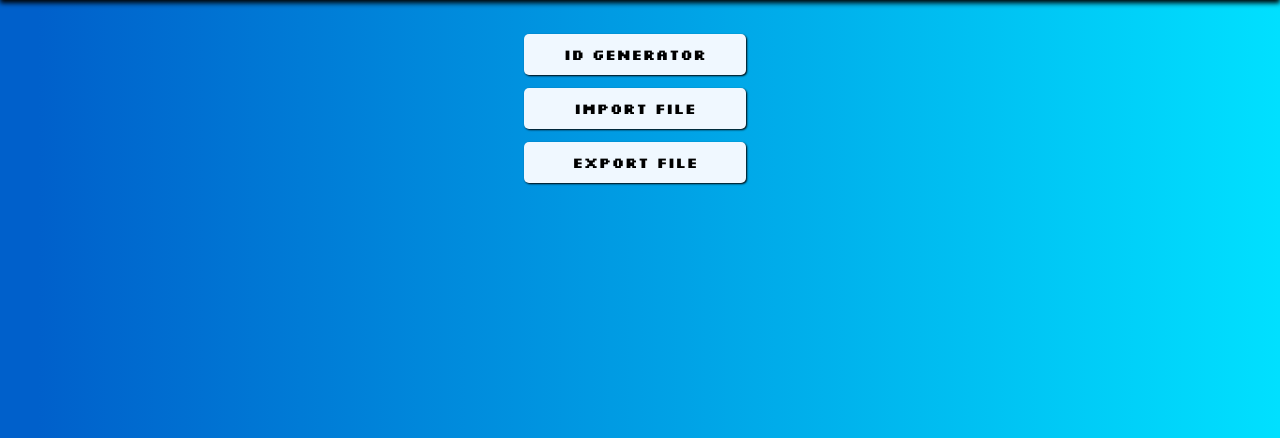
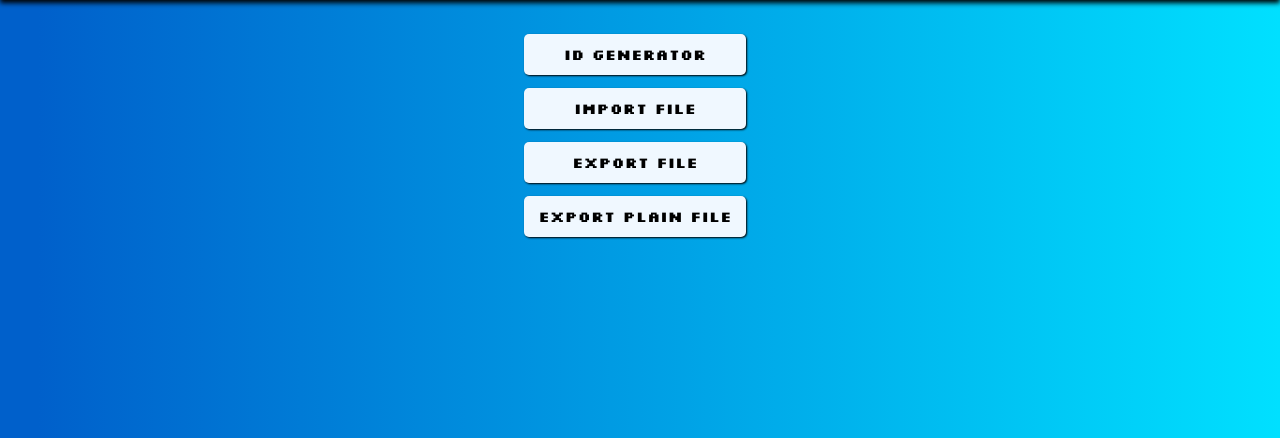
Before and after one commit to MathKode/ChooseMyLife, a Django app: page /tools/ in a window 1280 px wide. Shown: the part 48-486 px from the top of the page. Run offline with Django 4.2, Linux system fonts and the light colour scheme.

Commit message:
Add files via upload

```diff
--- a/ChooseMyLife/ChooseMyLife/templates/tools.html
+++ b/ChooseMyLife/ChooseMyLife/templates/tools.html
@@ -88,6 +88,9 @@ function import_page() {
 function export_page() {
     window.location.href = "../export"
 }
+function export_plain_page() {
+    window.location.href = "../exportplain"
+}
 </script>
 <html>
     <head>
@@ -107,6 +110,7 @@ function export_page() {
                 <li onclick="id_page()">ID Generator</li>
                 <li onclick="import_page()">Import FILE</li>
                 <li onclick="export_page()">Export FILE</li>
+                <li onclick="export_plain_page()">Export Plain FILE</li>
             </ul>
         </div>
     </body>
```
